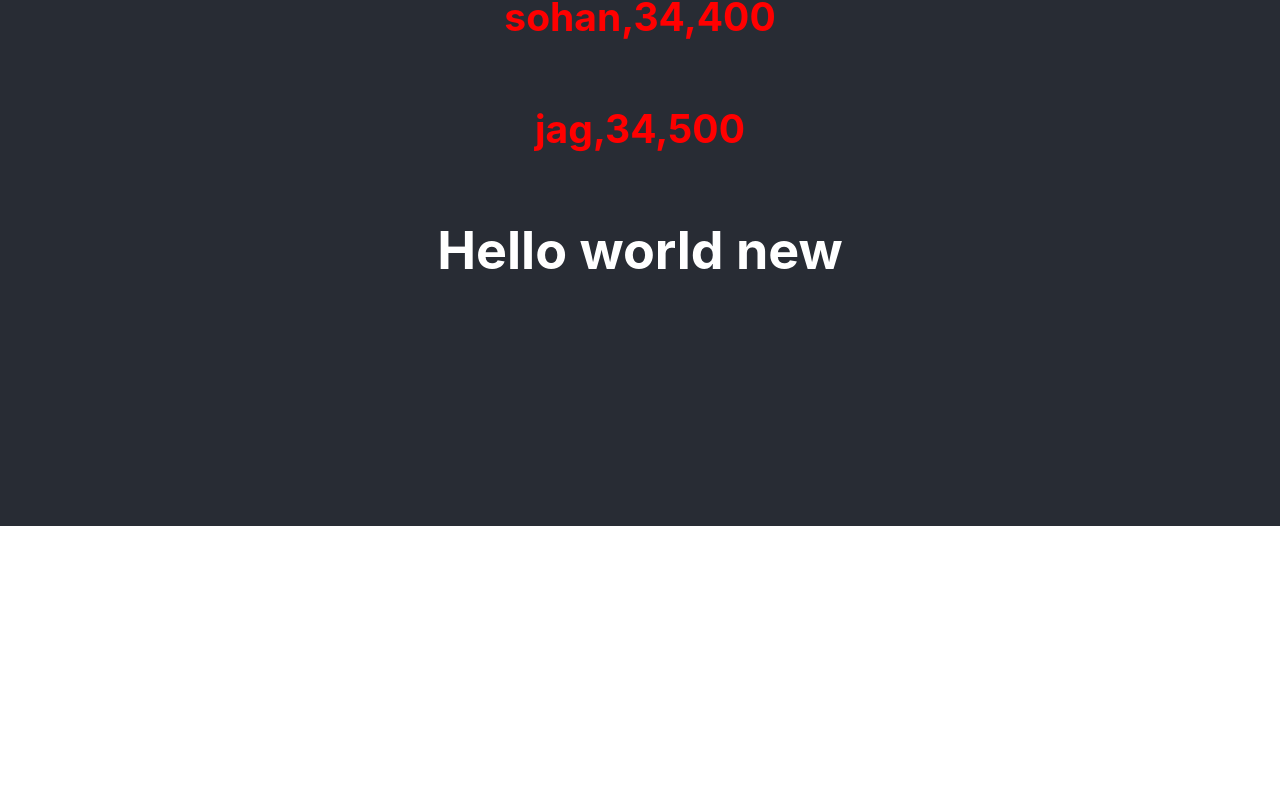
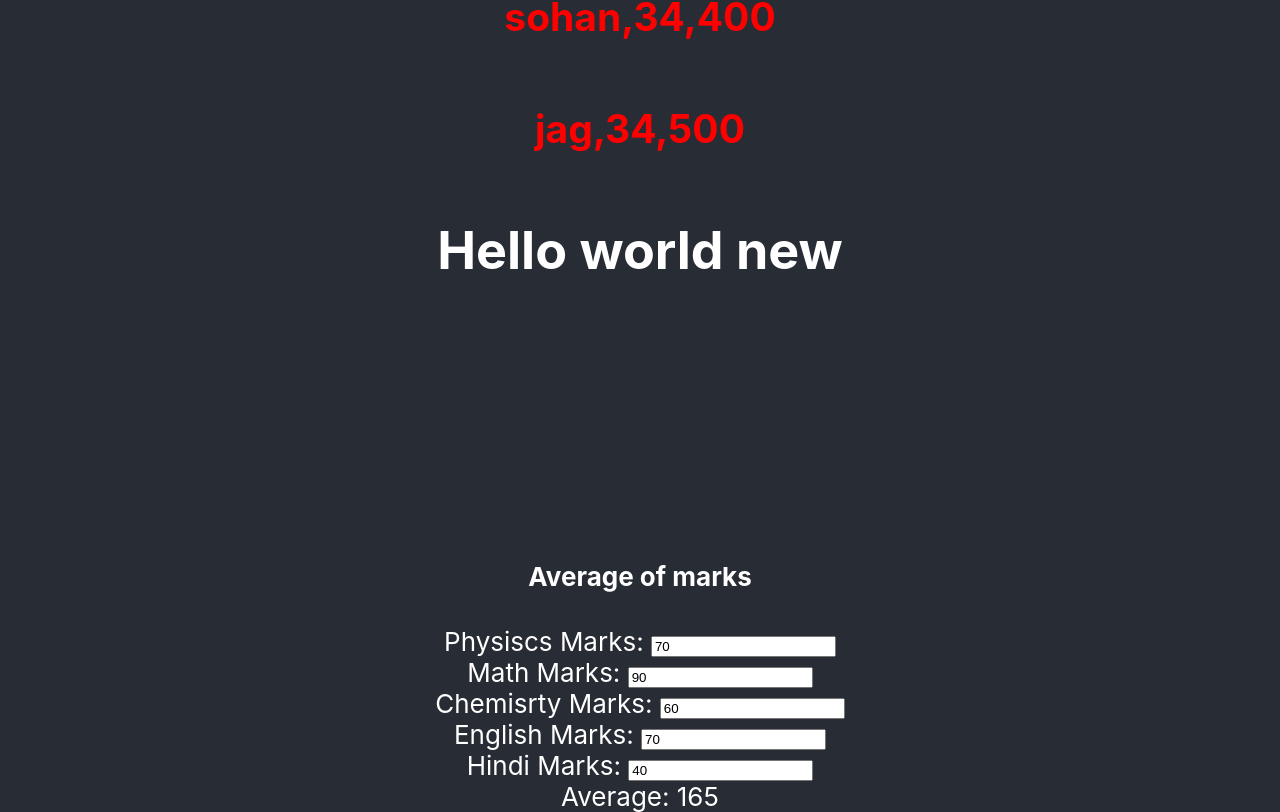
Before and after one commit to HarshaMeerchandani/React-all-learning-doc, a React (Create React App) app: page / in a window 1280 px wide. Shown: the part 1337-2149 px from the top of the page. Before the commit the page ends 1863 px from the top, so only its background shows below. Built offline with nearby package versions, Linux system fonts and the light colour scheme.

Commit message:
"Average of numbers"

```diff
--- a/src/App.js
+++ b/src/App.js
@@ -8,6 +8,7 @@ import Company from './Company';
 import Addition from "./Addition"
 import Multiply from './Multiply';
 import Welcome from "./Welcome";
+import Average from './Average';
 function App() {
 // name,age and sal is the properties of component.
   return (
@@ -28,6 +29,9 @@ function App() {
         <Hello/>
         <Hello a="10"/>
         <Hello b="10"/>
+
+
+        <Average/>
           </header>
     </div>
   );
--- /dev/null
+++ b/src/Average.js
@@ -0,0 +1,35 @@
+import React , { Component} from "react"
+
+class Average extends Component{
+    constructor(){
+        super();
+        this.state = {
+            phy_marks:70,
+            chm_marks: 60,
+            math_marks: 90,
+            eng_marks: 70 ,
+            hindi_marks: 40
+        }
+    }
+    render(){
+        return(
+            <div className="avg">
+            <h4>Average of marks</h4>
+            Physiscs Marks: <input type="text" value={ this.state.phy_marks} id="stu-pys" />
+            <br/>
+            Math Marks: <input type="text" value={ this.state.math_marks } id="stu-math" />
+            <br/>
+            Chemisrty Marks: <input type="text" value={ this.state.chm_marks} id="stu-che" />
+            <br/>
+            English Marks: <input type="text" value={ this.state.eng_marks } id="stu-eng" />
+            <br/>
+            Hindi Marks: <input type="text" value={ this.state.hindi_marks } id="stu-eng" />
+            <br/>
+            Average: { (this.state.math_marks + this.state.chm_marks + this.state.phy_marks + this.state.eng_marks + this.state.hindi_marks) /2 }
+            </div>
+        )
+    }
+
+}
+
+export default Average;
--- a/src/Childcomponent.js
+++ b/src/Childcomponent.js
@@ -1,18 +1,21 @@
-import React , { Component} from "react";
+import React from 'react';
+import './Employee1.css';
+class Employee1 extends React.Component{
 
-
-class Childcomponent extends Component{
 render(){
-        return(
+return (
   <div className="myclass">
-            Name : {this.props.name} <br />
+Name : {this.props.name} kumar<br />
 Age : {this.props.age} <br/>
 Salary : {this.props.sal} <hr/>
   </div>
+)
+// return React.createElement('h1',null,'Mohan kumar')
+// return React.createElement('div',null,'Mohan kumar')
 
-        )
+// return React.createElement('div',null,React.createElement('h2',{className : 'myclass'},'Mohan kumar'))
+}
 
 }
-}
 
-export default Childcomponent;
+export default Employee1;
```
Lines whose indentation alone changed are shown as unchanged.
